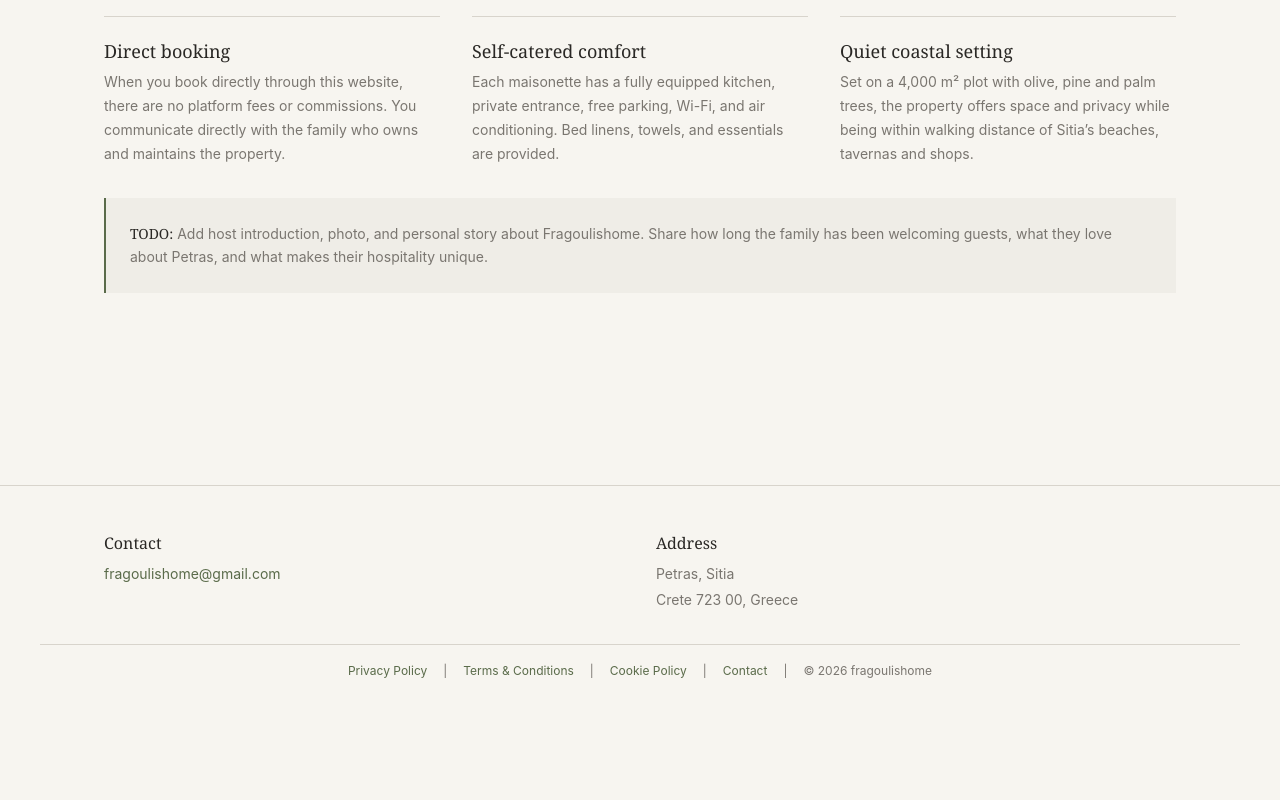
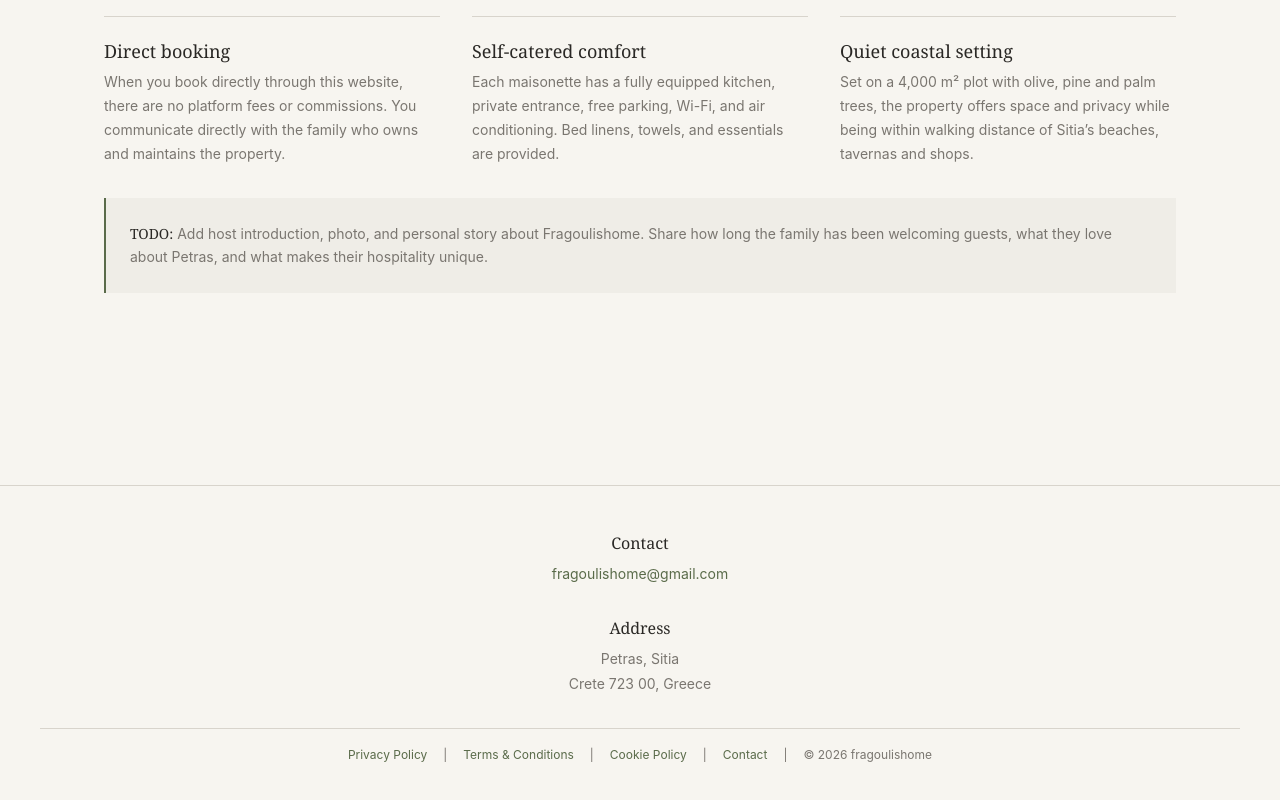
Before and after one commit to djangodelafraga/fragoulishome, a Next.js app: page / in a window 1280 px wide. Shown: the part 2669-3469 px from the top of the page. Before the commit the page ends 3397 px from the top, so only its background shows below. Built offline with nearby package versions, Linux system fonts and the light colour scheme; no server answers; the database is empty.

Commit message:
fix: center-align footer contact and address

```diff
--- a/app/layout.tsx
+++ b/app/layout.tsx
@@ -65,7 +65,7 @@ export default function RootLayout({
         </main>
 
         <footer role="contentinfo" style={{ borderTop: "1px solid var(--color-border)", marginTop: "var(--space-4xl)", paddingTop: "var(--space-2xl)", paddingBottom: "var(--space-2xl)" }}>
-          <div className="container" style={{ display: "grid", gap: "var(--space-xl)", gridTemplateColumns: "repeat(auto-fit, minmax(200px, 1fr))" }}>
+          <div className="container" style={{ display: "flex", flexDirection: "column", alignItems: "center", gap: "var(--space-xl)", textAlign: "center" }}>
             {/* Contact */}
             <div>
               <h3 style={{ fontFamily: "var(--font-serif)", fontSize: "1rem", marginBottom: "var(--space-sm)" }}>Contact</h3>
```
